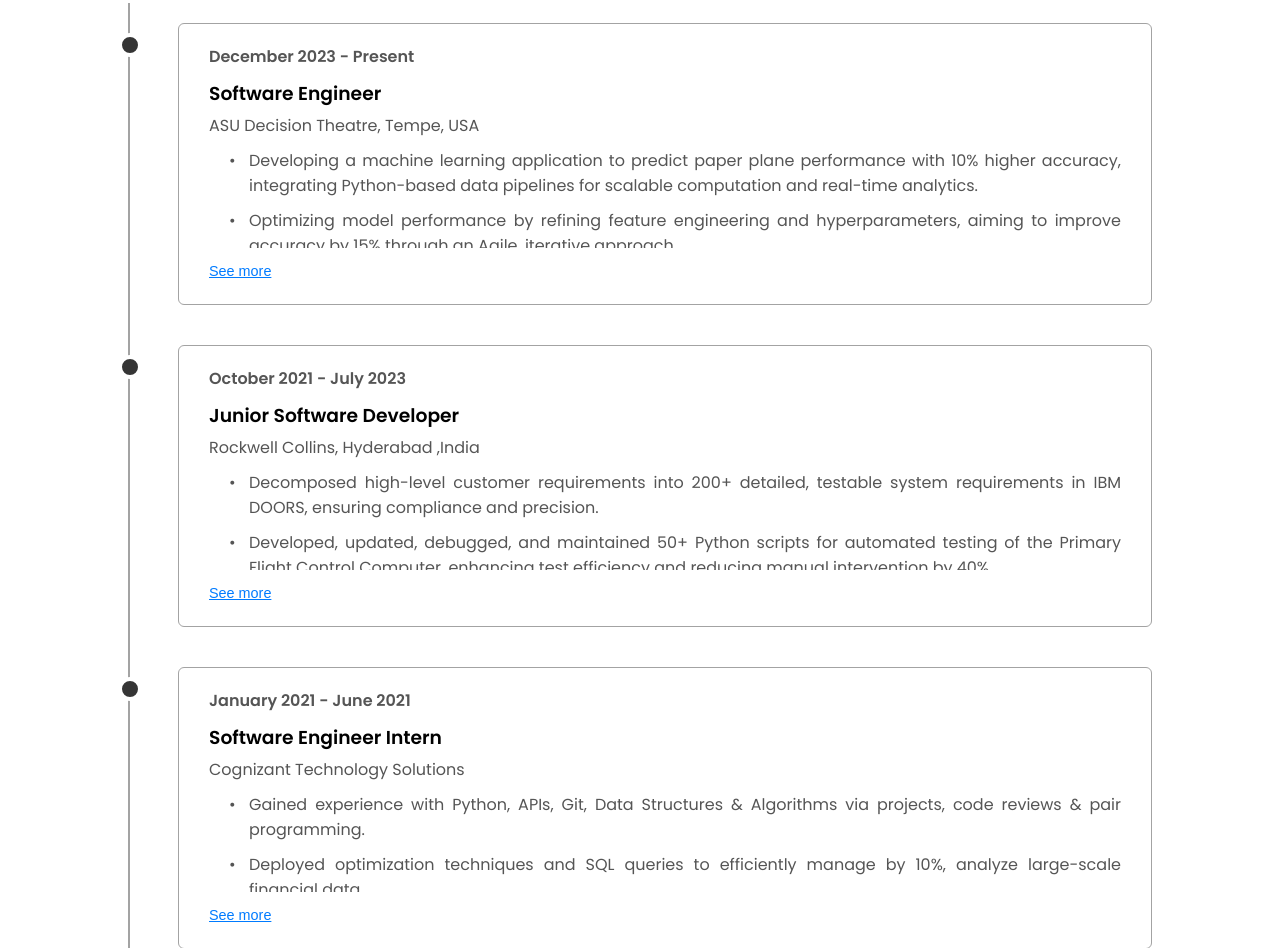
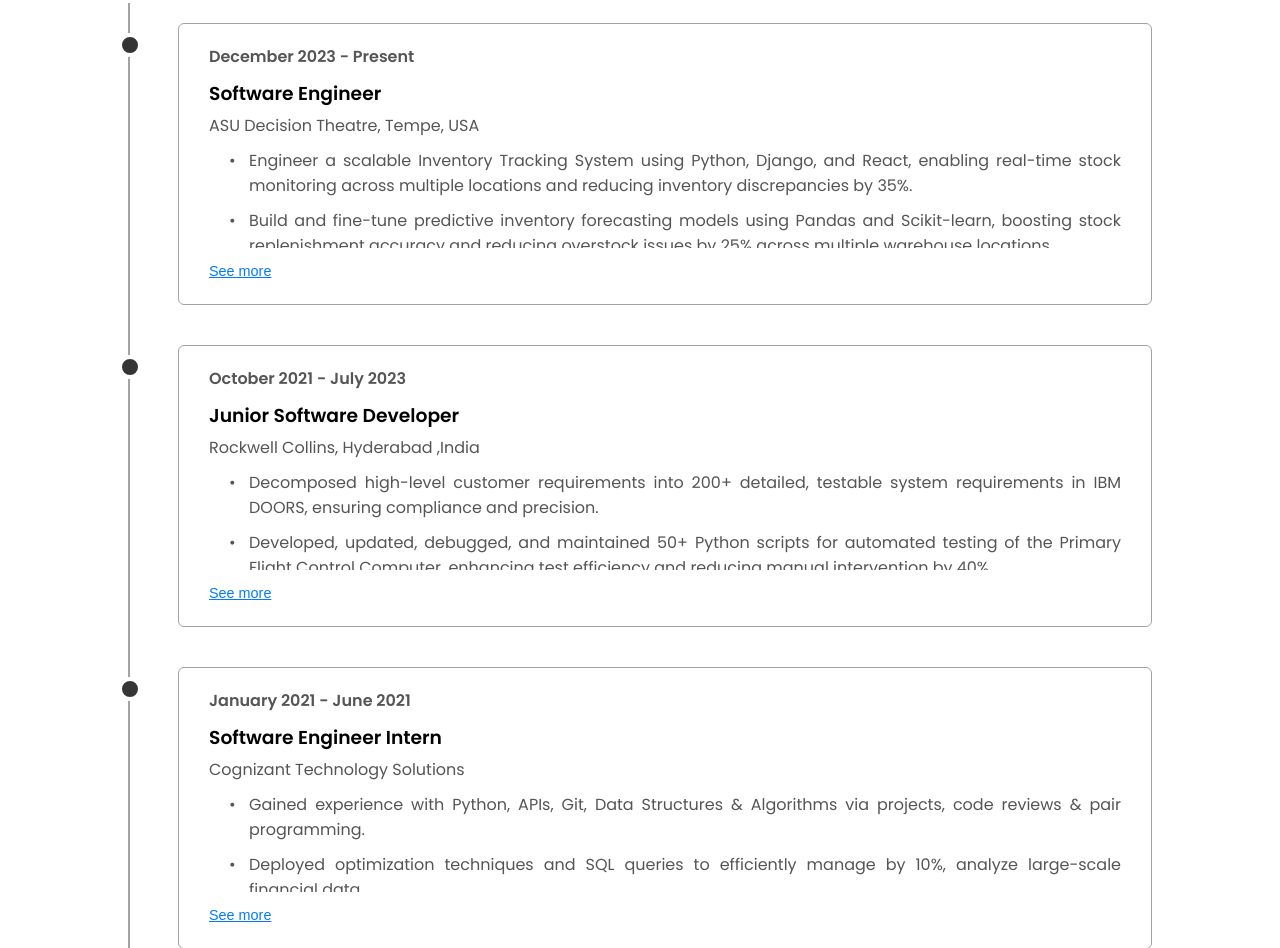
Before and after one commit to sathvika-balabhadra/sathvika-balabhadra.github.io, a plain HTML site: page index.html in a window 1280 px wide. Shown: the part 1026-1974 px from the top of the page. Drawn offline with Linux system fonts and the light colour scheme.

Commit message:
Update index.html

```diff
--- a/index.html
+++ b/index.html
@@ -149,16 +149,15 @@
               <p>ASU Decision Theatre, Tempe, USA</p>
               <ul class="collapsible-content">
                 <li>
-                    Developing a machine learning application to predict paper plane performance with 10% higher accuracy, integrating Python-based data pipelines for scalable computation and real-time analytics.
+                    Engineer a scalable Inventory Tracking System using Python, Django, and React, enabling real-time stock monitoring across multiple locations and reducing inventory discrepancies by 35%.
+                  <li>
+                    Build and fine-tune predictive inventory forecasting models using Pandas and Scikit-learn, boosting stock replenishment accuracy and reducing overstock issues by 25% across multiple warehouse locations.
                   </li>
                   <li>
-                    Optimizing model performance by refining feature engineering and hyperparameters, aiming to improve accuracy by 15% through an Agile, iterative approach.
+                    Integrate cloud databases and REST APIs to ensure seamless data flow and enhance system scalability and reliability.
                   </li>
                   <li>
-                    Automating CI/CD workflows to streamline deployment, enhance efficiency, and reduce deployment time by 30%, leveraging Docker/Kubernetes and cloud infrastructure.
-                  </li>
-                  <li>
-                    Upgrading software architecture to improve scalability, maintainability, and system performance, ensuring seamless model integration.
+                    Collaborate in Agile development cycles by leading daily stand-ups, participating in sprint planning, submitting Jira-based reports, and improving project delivery efficiency by 20%.
                   </li>
               </ul>
               <button class="toggle-btn">See more</button>
```
